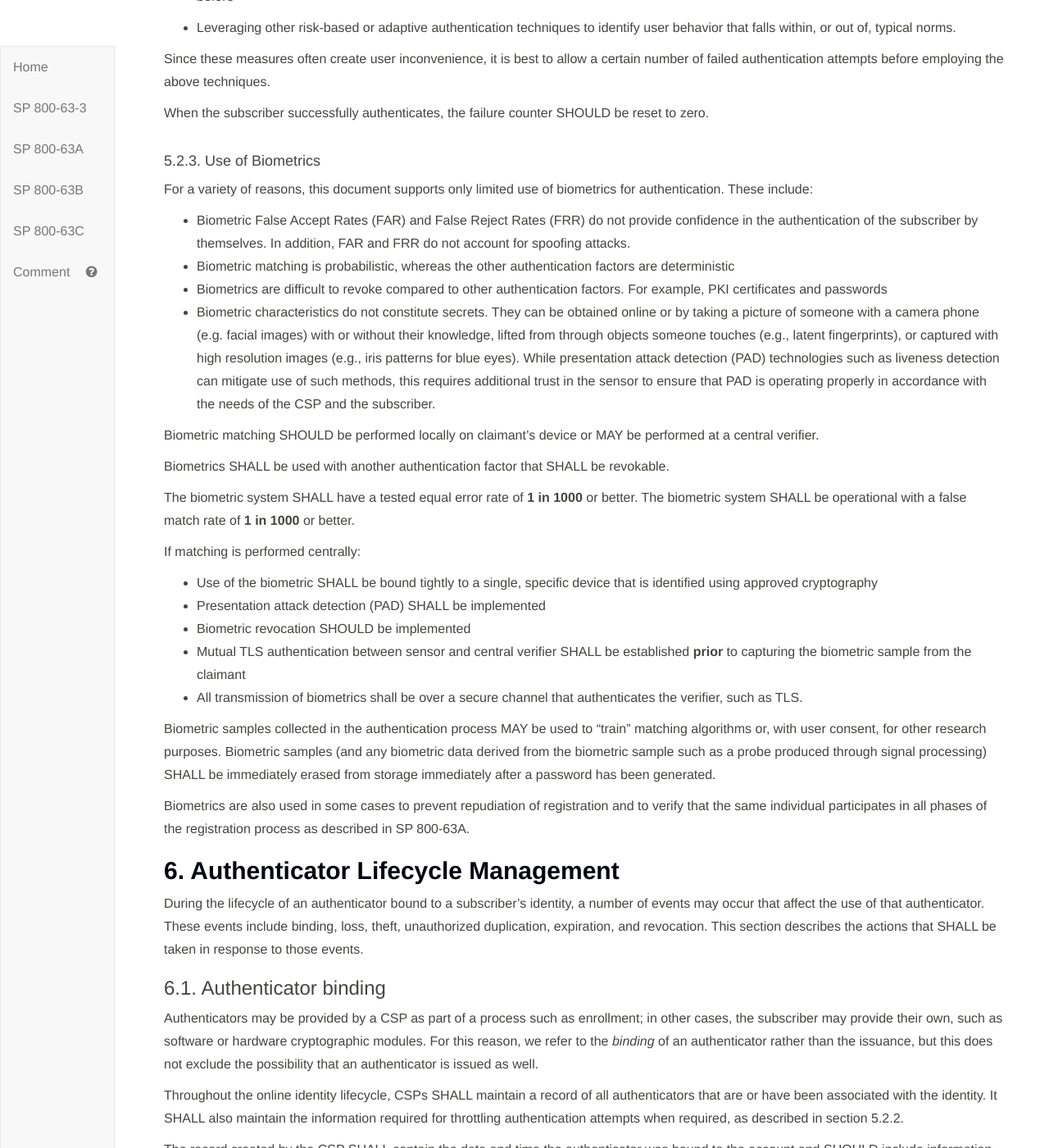
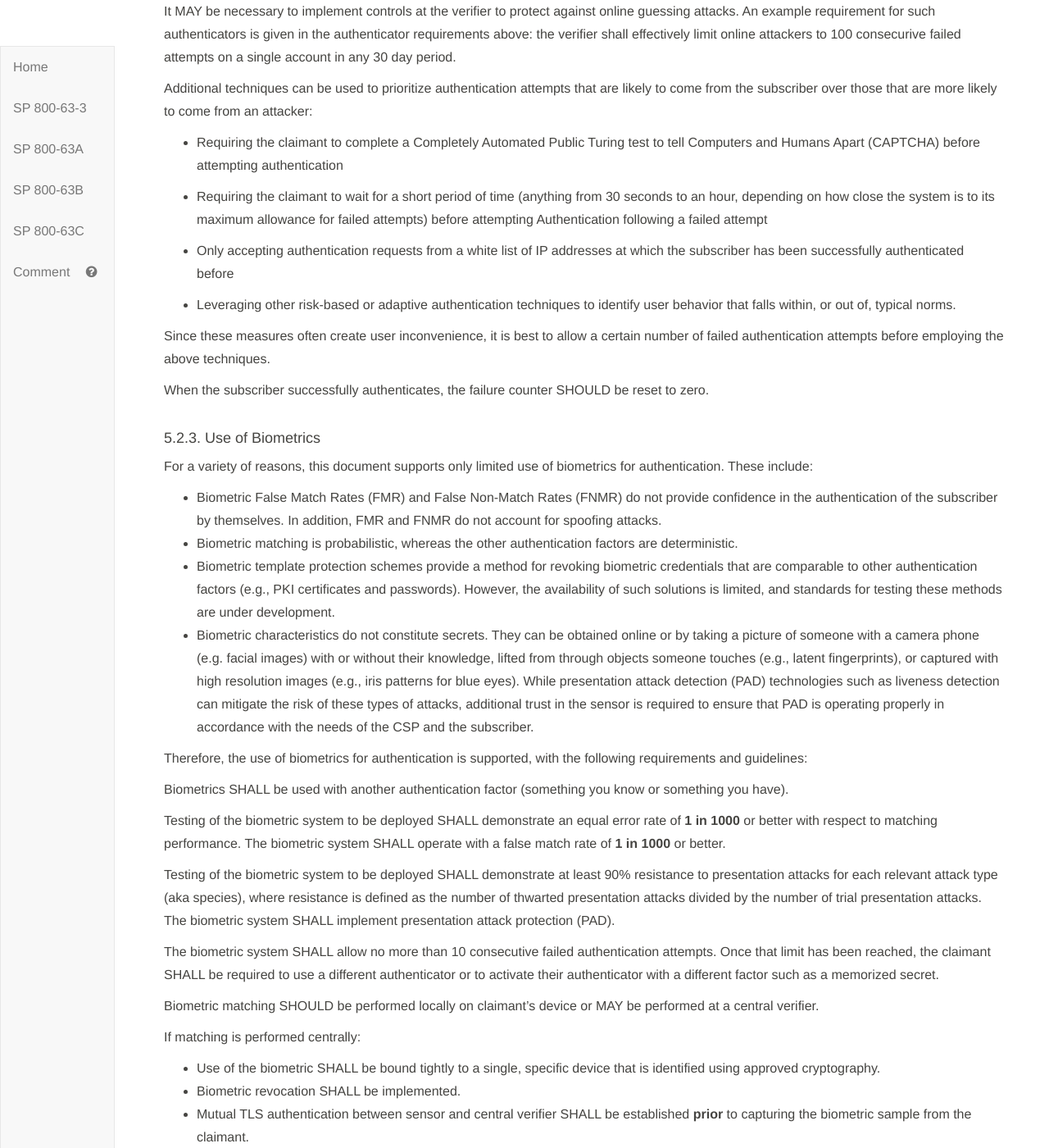
Before and after one commit to usnistgov/800-63-3, a Jekyll site: the page built from sp800-63b.md, in a window 1280 px wide and 1400 px high, scrolled down 30144 px. Shown: the whole window at 82% size. Built offline with Jekyll 4.4.1, drawn with Linux system fonts in a browser that asks for light colours; some of the changed text lies outside the part shown.

Commit message:
Updated biometrics requirements based on input from @enewt Better consistency between requirements for multi-factor authenticators. Few misc edits

```diff
--- a/sp800-63b/sec5_authenticators.md
+++ b/sp800-63b/sec5_authenticators.md
@@ -113,15 +113,15 @@
 
 #### 5.1.5. Multi-Factor OTP Devices
 
-A multi-factor (MF) OTP device hardware device generates one-time passwords for use in authentication and which requires activation through a second factor of authentication. The second factor of authentication may be achieved through some kind of integral entry pad, an integral biometric (e.g., fingerprint) reader or a direct computer interface (e.g., USB port). The one-time password is typically displayed on the device and manually input to the verifier, although direct electronic output from the device as input to a computer is also allowed. For example, a one-time password device may display 6 characters at a time. The MF OTP device is *something you have*, and it may be activated by either *something you know* or *something you are*.
+A multi-factor (MF) OTP device hardware device generates one-time passwords for use in authentication and requires activation through a second factor of authentication. The second factor of authentication may be achieved through some kind of integral entry pad, an integral biometric (e.g., fingerprint) reader or a direct computer interface (e.g., USB port). The one-time password is typically displayed on the device and manually input to the verifier, although direct electronic output from the device as input to a computer is also allowed. For example, a one-time password device may display 6 characters at a time. The MF OTP device is *something you have*, and it may be activated by either *something you know* or *something you are*.
 
 ##### 5.1.5.1. Multi-Factor OTP Authenticators
 
 Multi-factor OTP authenticators operate in a similar manner to single-factor OTP authenticators (see [Section 5.1.4.1](#sfotpa)), except that they require the entry of either a memorized secret or use of a biometric to obtain a password from the authenticator. Each use of the authenticator SHALL require the input of the additional factor. In the event that the memorized secret or the biometric are incorrect, the authenticator SHALL not provide any indication of this; the authenticator SHALL output an incorrect password that is indistinguishable from the correct password except by the verifier.
 
-The authenticator output SHALL have at least 6 decimal digits (approximately 20 bits) of entropy. The output SHALL be generated by using an approved block cipher or hash function to combine a symmetric key stored on a personal hardware device with a nonce to generate a one-time password. The nonce MAY be a date and time, a counter generated on the device.
+The authenticator output SHALL have at least 6 decimal digits (approximately 20 bits) of entropy. The output SHALL be generated by using an approved block cipher or hash function to combine a symmetric key stored on a personal hardware device with a nonce to generate a one-time password. The nonce MAY be based on the date and time or on a counter generated on the device.
 
-The memorized secret used by the authenticator SHALL be at least 6 decimal digits (approximately 20 bits) in length or of equivalent complexity. A biometric activation factor SHALL meet the requirements of [Section 5.2.3](#biometric_use).
+Any memorized secret used by the authenticator for activation SHALL be at least 6 decimal digits (approximately 20 bits) in length or of equivalent complexity. A biometric activation factor SHALL meet the requirements of [Section 5.2.3](#biometric_use), including limits on number of successive authentication failures.
 
 The unencrypted key and activation secret or biometric sample (and any biometric data derived from the biometric sample such as a probe produced through signal processing) SHALL be immediately erased from storage immediately after a password has been generated.
 
@@ -137,7 +137,7 @@
 
 A single-factor cryptographic device is a hardware device that performs cryptographic operations on input provided to the device. This device does not require activation through a second factor of authentication. This device uses embedded symmetric or asymmetric cryptographic keys. Authentication is accomplished by proving possession of the device. The authenticator output is highly dependent on the specific cryptographic device and protocol, but it is generally some type of signed message.
 
-##### 5.1.6.1 Single Factor Cryptographic Device Authenticators
+##### 5.1.6.1. Single Factor Cryptographic Device Authenticators
 
 Single-factor cryptographic device authenticators encapsulate a secret key that is unique to the device and SHALL NOT be exportable (removed from the device). They operate by signing a challenge nonce, usually presented through a direct computer interface such as a USB port.
 
@@ -163,7 +163,9 @@
 
 Each authentication operation using the authenticator SHALL require the input of the additional factor. In the event that the memorized secret or the biometric are incorrect, the authenticator SHALL not provide any indication of this; the authenticator SHALL output an incorrect value that is indistinguishable from a correct one except by the verifier.
 
-The unencrypted secret key and activation secret or biometric SHALL be immediately erased from storage immediately after an authentication transaction has taken place.
+Any memorized secret used by the authenticator for activation SHALL be at least 6 decimal digits (approximately 20 bits) in length or of equivalent complexity. A biometric activation factor SHALL meet the requirements of [Section 5.2.3](#biometric_use), including limits on number of successive authentication failures.
+
+The unencrypted key and activation secret or biometric sample (and any biometric data derived from the biometric sample such as a probe produced through signal processing) SHALL be immediately erased from storage immediately after an authentication transaction has taken place.
 
 ##### 5.1.7.2. Multi-Factor Cryptographic Software Verifiers
 
@@ -178,6 +180,10 @@
 Multi-factor cryptographic device authenticators use tamper-resistant hardware to encapsulate a secret key that is unique to the authenticator and is accessible only through the input of an additional factor, either a memorized secret or a biometric.
 
 Each authentication operation using the authenticator SHOULD require the input of the additional factor. Input of the additional factor MAY be accomplished via either direct input on the device or via a hardware connection (e.g., USB or smartcard).
+
+Any memorized secret used by the authenticator for activation SHALL be at least 6 decimal digits (approximately 20 bits) in length or of equivalent complexity. A biometric activation factor SHALL meet the requirements of [Section 5.2.3](#biometric_use), including limits on number of successive authentication failures.
+
+The unencrypted key and activation secret or biometric sample (and any biometric data derived from the biometric sample such as a probe produced through signal processing) SHALL be immediately erased from storage immediately after an authentication transaction has taken place.
 
 ##### <a name="mfcdv"></a>5.1.8.2 Multi-Factor Cryptographic Device Verifiers
 
@@ -217,25 +223,30 @@
 
 For a variety of reasons, this document supports only limited use of biometrics for authentication. These include:
 
-- Biometric False Accept Rates (FAR) and False Reject Rates (FRR) do not provide confidence in the authentication of the subscriber by themselves. In addition, FAR and FRR do not account for spoofing attacks.
-- Biometric matching is probabilistic, whereas the other authentication factors are deterministic
-- Biometrics are difficult to revoke compared to other authentication factors.  For example, PKI certificates and passwords
-- Biometric characteristics do not constitute secrets.  They can be obtained online or by taking a picture of someone with a camera phone (e.g. facial images) with or without their knowledge, lifted from through objects someone touches (e.g., latent fingerprints), or captured  with high resolution images (e.g., iris patterns for blue eyes). While presentation attack detection (PAD) technologies such as liveness detection can mitigate use of such methods, this requires additional trust in the sensor to ensure that PAD is operating properly in accordance with the needs of the CSP and the subscriber.
+- Biometric False Match Rates (FMR) and False Non-Match Rates (FNMR) do not provide confidence in the authentication of the subscriber by themselves. In addition, FMR and FNMR do not account for spoofing attacks.
+- Biometric matching is probabilistic, whereas the other authentication factors are deterministic.
+- Biometric template protection schemes provide a method for revoking biometric credentials that are comparable to other authentication factors (e.g., PKI certificates and passwords). However, the availability of such solutions is limited, and standards for testing these methods are under development.
+- Biometric characteristics do not constitute secrets.  They can be obtained online or by taking a picture of someone with a camera phone (e.g. facial images) with or without their knowledge, lifted from through objects someone touches (e.g., latent fingerprints), or captured  with high resolution images (e.g., iris patterns for blue eyes). While presentation attack detection (PAD) technologies such as liveness detection can mitigate the risk of these types of attacks, additional trust in the sensor is required to ensure that PAD is operating properly in accordance with the needs of the CSP and the subscriber.
+
+Therefore, the use of biometrics for authentication is supported, with the following requirements and guidelines:
+
+Biometrics SHALL be used with another authentication factor (something you know or something you have).
+
+Testing of the biometric system to be deployed SHALL demonstrate an equal error rate of **1 in 1000** or better with respect to matching performance. The biometric system SHALL operate with a false match rate of **1 in 1000** or better.
+
+Testing of the biometric system to be deployed SHALL demonstrate at least 90% resistance to presentation attacks for each relevant attack type (aka species), where resistance is defined as the number of thwarted presentation attacks divided by the number of trial presentation attacks. The biometric system SHALL implement presentation attack protection (PAD).
+
+The biometric system SHALL allow no more than 10 consecutive failed authentication attempts. Once that limit has been reached, the claimant SHALL be required to use a different authenticator or to activate their authenticator with a different factor such as a memorized secret.
 
 Biometric matching SHOULD be performed locally on claimant's device or MAY be performed at a central verifier.
 
-Biometrics SHALL be used with another authentication factor that SHALL be revokable.
-
-The biometric system SHALL have a tested equal error rate of **1 in 1000** or better. The biometric system SHALL be operational with a false match rate of **1 in 1000** or better.
-
 If matching is performed centrally:
 
-* Use of the biometric SHALL be bound tightly to a single, specific device that is identified using approved cryptography
-* Presentation attack detection (PAD) SHALL be implemented
-* Biometric revocation SHOULD be implemented
-* Mutual TLS authentication between sensor and central verifier SHALL be established **prior** to capturing the biometric sample from the claimant
+* Use of the biometric SHALL be bound tightly to a single, specific device that is identified using approved cryptography.
+* Biometric revocation SHALL be implemented.
+* Mutual TLS authentication between sensor and central verifier SHALL be established **prior** to capturing the biometric sample from the claimant.
 * All transmission of biometrics shall be over a secure channel that authenticates the verifier, such as TLS.
 
-Biometric samples collected in the authentication process MAY be used to "train" matching algorithms or, with user consent, for other research purposes. Biometric samples (and any biometric data derived from the biometric sample such as a probe produced through signal processing) SHALL be immediately erased from storage immediately after a password has been generated.
+Biometric samples collected in the authentication process MAY be used to train matching algorithms or, with user consent, for other research purposes. Biometric samples (and any biometric data derived from the biometric sample such as a probe produced through signal processing) SHALL be immediately erased from storage immediately after a password has been generated.
 
 Biometrics are also used in some cases to prevent repudiation of registration and to verify that the same individual participates in all phases of the registration process as described in SP 800-63A.
```
